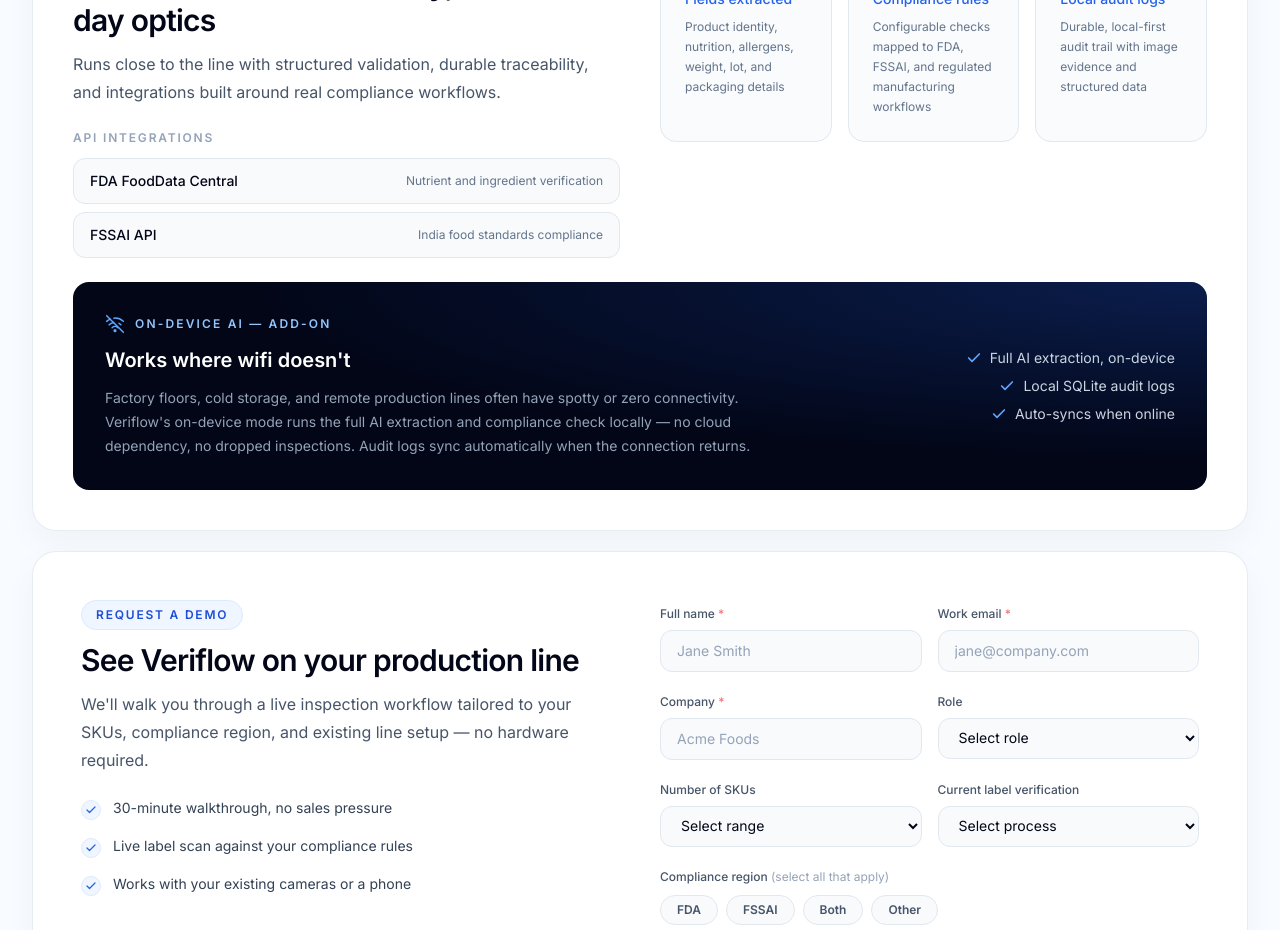
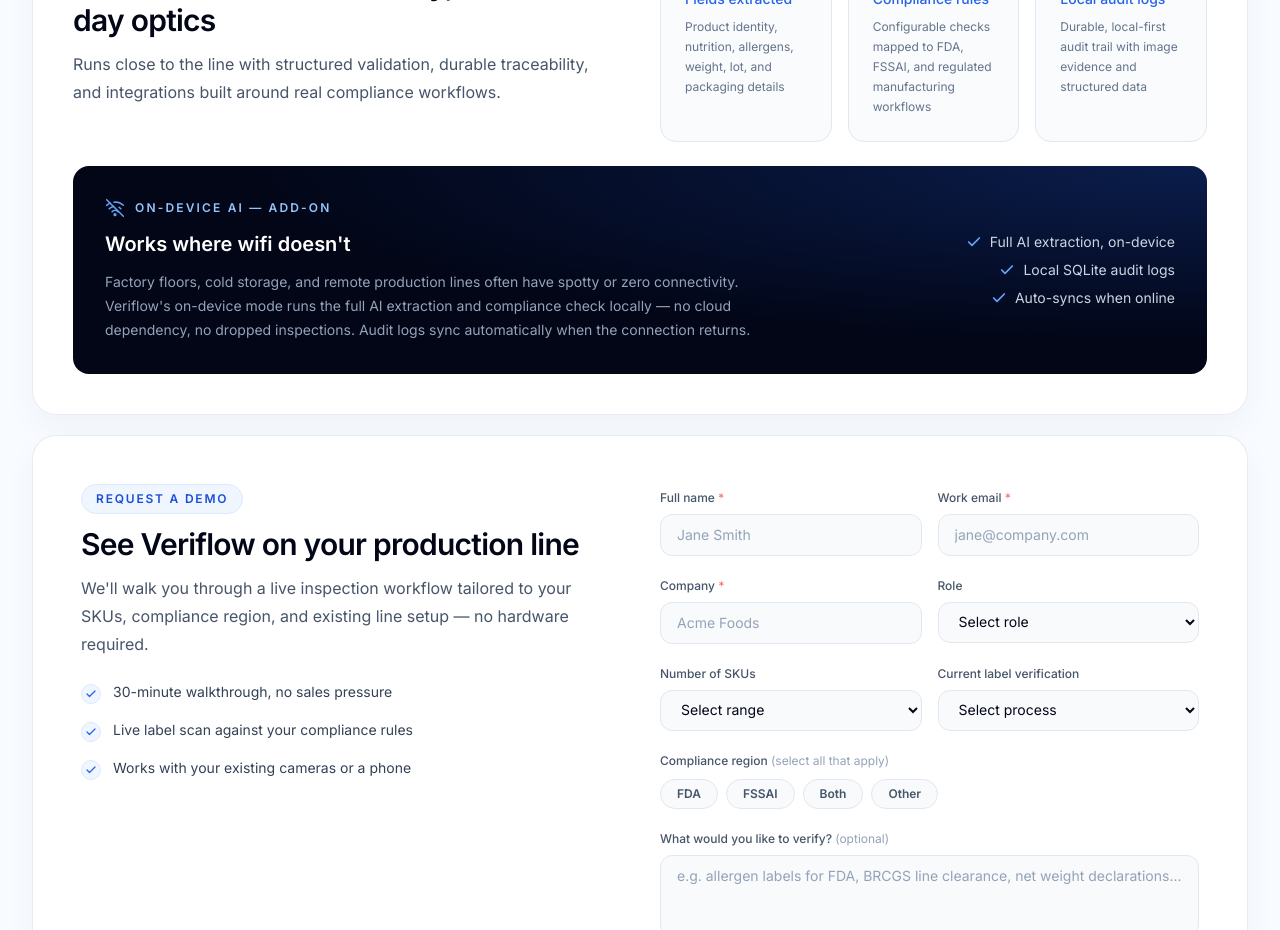
Before and after one commit to navya19j/veriflow, a Next.js app: page / in a window 1280 px wide. Shown: the part 3500-4430 px from the top of the page. Built offline with nearby package versions, Linux system fonts and the light colour scheme.

Commit message:
Remove API integrations block from tech section
Made-with: Cursor

```diff
--- a/app/page.tsx
+++ b/app/page.tsx
@@ -151,10 +151,6 @@ const credibilityPoints = [
   },
 ];
 
-const apiIntegrations = [
-  { name: "FDA FoodData Central", description: "Nutrient and ingredient verification" },
-  { name: "FSSAI API", description: "India food standards compliance" },
-];
 
 /* ─────────────────────────────────────────────
    Animation variants
@@ -521,15 +517,6 @@ export default function HomePage() {
                     </p>
                   </div>
                   <div className="space-y-3">
-                    <p className="text-xs font-semibold uppercase tracking-[0.15em] text-slate-400">API Integrations</p>
-                    <div className="flex flex-col gap-2">
-                      {apiIntegrations.map((api) => (
-                        <div key={api.name} className="flex items-center justify-between rounded-xl border border-slate-200 bg-slate-50 px-4 py-3">
-                          <span className="text-sm font-medium text-slate-950">{api.name}</span>
-                          <span className="text-xs text-slate-500">{api.description}</span>
-                        </div>
-                      ))}
-                    </div>
                   </div>
                 </div>
                 <div className="grid grid-cols-1 sm:grid-cols-3 gap-4 content-start">
```
